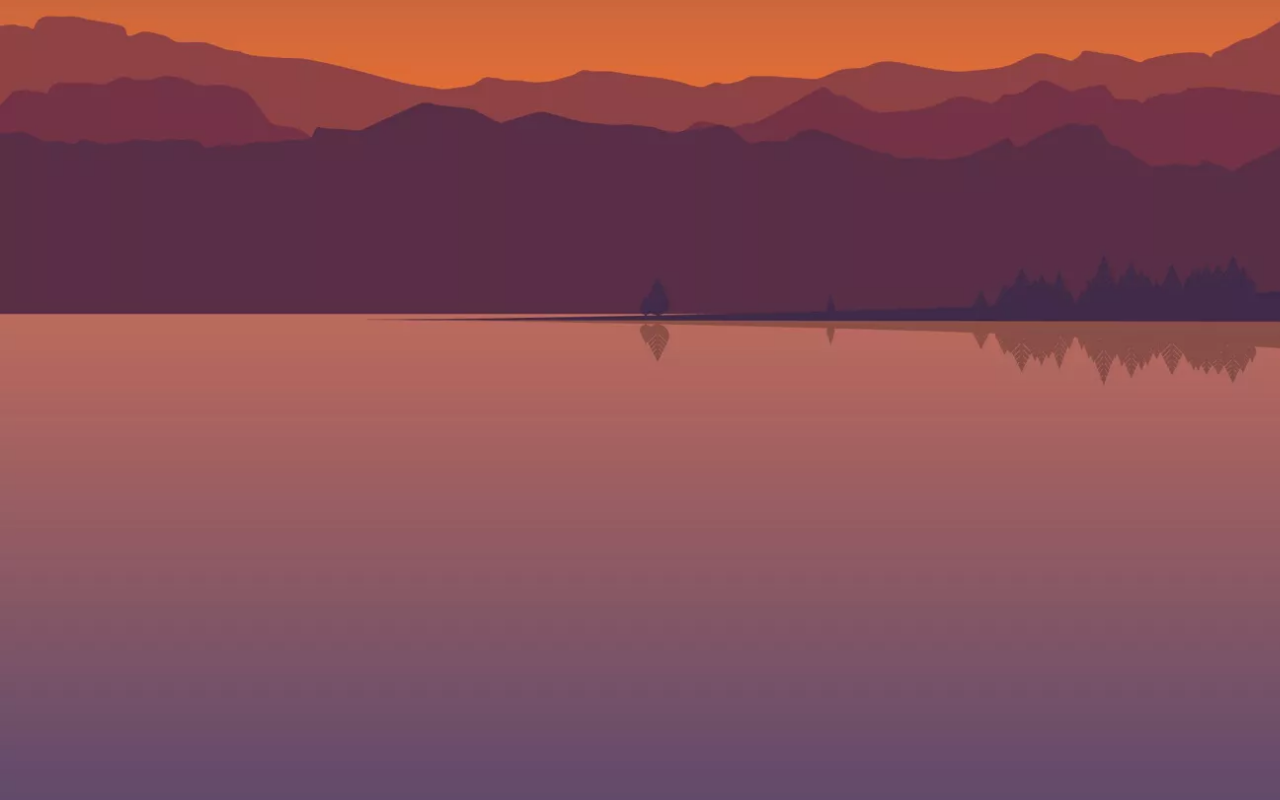
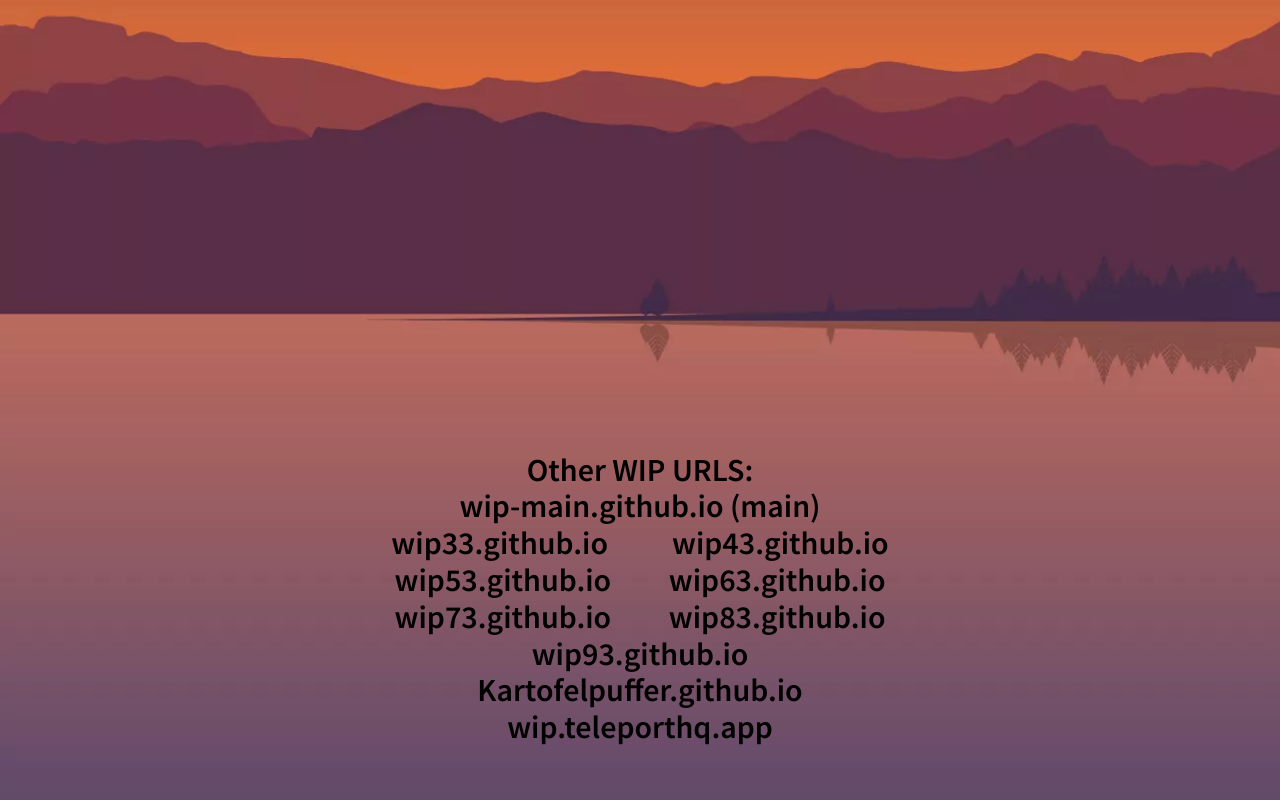
Before and after one commit to WIP-main/WIP-main.github.io, a plain HTML site: page index.html in a window 1280 px wide. Shown: the part 661-1461 px from the top of the page. Drawn offline with nearby package versions, Linux system fonts and the light colour scheme.

Commit message:
Add files via upload

```diff
--- a/index.html
+++ b/index.html
@@ -214,13 +214,27 @@
             <br />
             <br />
             <br />
+            <span>Other WIP URLS:</span>
             <br />
+            <span>wip-main.github.io (main)</span>
             <br />
+            <span>
+              wip33.github.io&nbsp; &nbsp; &nbsp; &nbsp; &nbsp; wip43.github.io
+            </span>
             <br />
+            <span>
+              wip53.github.io&nbsp; &nbsp; &nbsp; &nbsp; &nbsp;wip63.github.io
+            </span>
             <br />
+            <span>
+              wip73.github.io&nbsp; &nbsp; &nbsp; &nbsp; &nbsp;wip83.github.io
+            </span>
             <br />
+            <span>wip93.github.io</span>
             <br />
+            <span>Kartofelpuffer.github.io</span>
             <br />
+            <span>wip.teleporthq.app</span>
             <br />
             <br />
             <br />
```
Also changed, not shown: proxies.html (+1 -3 lines).
